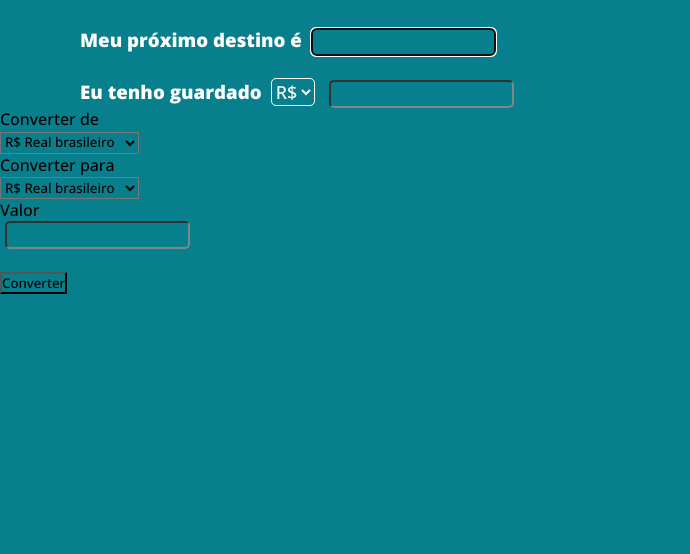
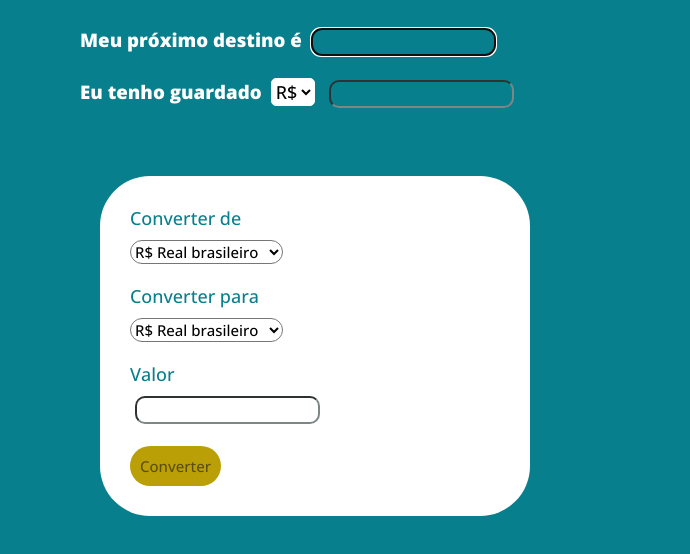
Before and after one commit to Bru-Medeiros/Projeto_Cofrinho_Viagens, a plain HTML site: page index.html in a window 1280 px wide. Shown: the part 98-652 px from the top of the page, without its empty margins (0-690 px from the left). Drawn offline with nearby package versions, Linux system fonts and the light colour scheme; a web font is replaced by a local one.

Commit message:
base html e css completa

```diff
--- a/style.css
+++ b/style.css
@@ -26,20 +26,19 @@ h1 {
 input {
     display: inline;
     margin-left: 5px;
-    border-radius: 5px;
+    border-radius: 10px;
     padding: 3px;
     border-color: #7e8686;
     color: #ffffff;
 }
 
 #simbolo-moeda {
-    color: white;
+    color: black;
     font-size: 18px;
     border-color: white;
     border-radius: 5px;
     margin-left: 5px;
     margin-right: 5px;
-
 }
 
 
@@ -47,23 +46,13 @@ h3 {
     display: inline;
 }
 
-/*
 
-input {
+.main-box {
     background-color: white;
-    display: inline;
-
-    margin-top: 10px;
-    padding: 3px;
-}
-
-
-div {
-    background-color: white;
-    position: absolute;
-    top: 250px;
-    left: 250px;
-    padding: 50px;
+    margin-top: 50px;
+    margin-left: 100px;
+    margin-right: 750px;
+    padding: 30px;
     border-radius: 50px;
 }
 
@@ -71,8 +60,9 @@ p {
     background-color: white;
     color: #087F8C;
     font-size: 18px;
-    margin-bottom: 20px;
+    margin-bottom: 10px;
 }
+
 
 select {
     background-color: white;
@@ -80,6 +70,12 @@ select {
     margin-bottom: 20px;
     font-size: 15px;
 }
+
+#valor {
+    background-color: white;
+    border-radius: 10px;
+}
+
 
 button {
     display: block;
@@ -90,3 +86,9 @@ button {
     border-radius: 20px;
     font-size: 15px;
 }
+
+
+
+
+
+/*  COMENTARIOS
```
